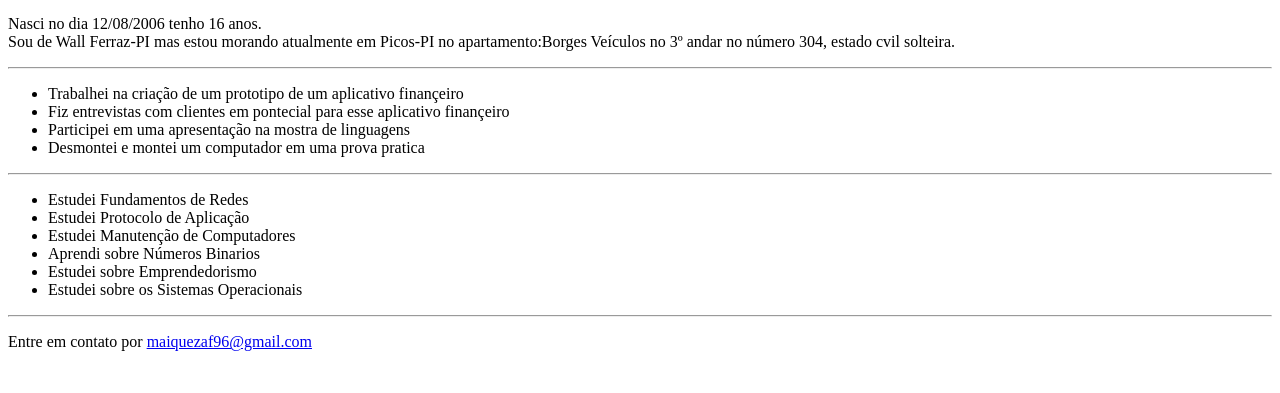
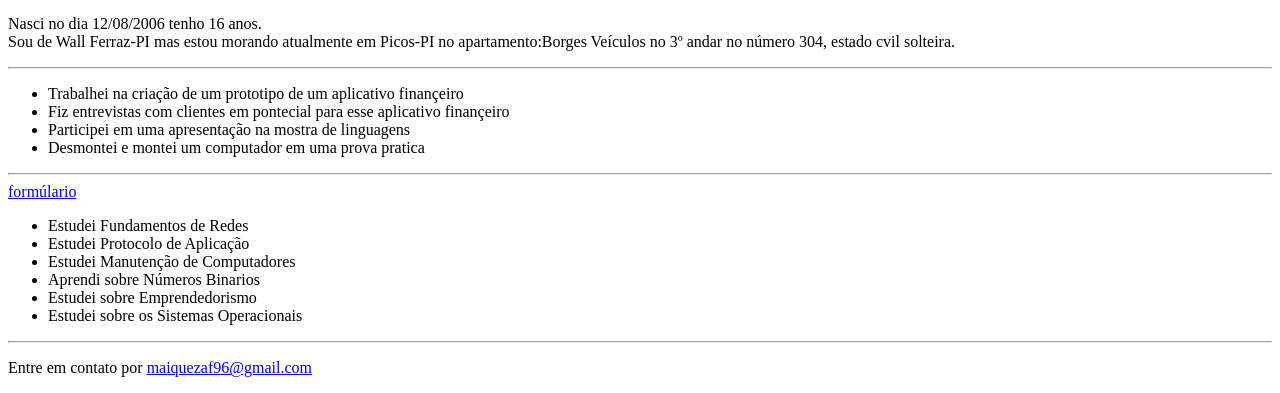
Before and after one commit to Maiqueza/Maiqueza.github.io, a plain HTML site: page index.html in a window 1280 px wide. Shown: the part 429-822 px from the top of the page. Before the commit the page ends 800 px from the top, so only its background shows below. Drawn offline with Linux system fonts and the light colour scheme.

Commit message:
Update index.html

```diff
--- a/index.html
+++ b/index.html
@@ -18,6 +18,7 @@
 <li>Desmontei e montei um computador em uma prova pratica</li>
 </ul>
 <hr></hr>
+<a href="form.html"> formúlario</a>
 <ul>
 <li>Estudei Fundamentos de Redes</li>
 <li>Estudei Protocolo de Aplicação</li>
```
